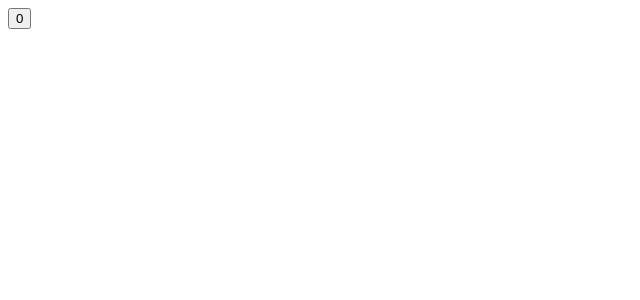
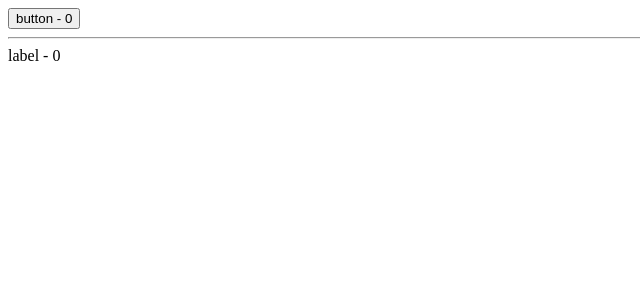
Before and after one commit to krzysieki/react-fun, a React app: page / in a window 1280 px wide. Shown: the top 300 px of the page, without its empty margins (0-640 px from the left). Built offline with nearby package versions, Linux system fonts and the light colour scheme.

Commit message:
Higher order components

```diff
--- a/App.js
+++ b/App.js
@@ -1,43 +1,63 @@
 import React from 'react';
 import ReactDOM from 'react-dom';
 
-class App extends React.Component {
+const HOC = (InnerComponent) => class extends React.Component {
 
   constructor() {
     super();
-    this.state = {increasing: false};
+    this.state = {count: 0}
   }
 
   update() {
-    ReactDOM.render(
-      <App val={this.props.val + 1} />,
-      document.getElementById('root')
+    this.setState({count: this.state.count + 1})
+  }
+
+  componentWillMount() {
+    console.log('will mount');
+  }
+
+  render() {
+    return (
+      <InnerComponent
+        {...this.props}
+        {...this.state}
+        update={this.update.bind(this)}
+      />
+    );
+  }
+}
+
+class App extends React.Component {
+
+  render() {
+    return (
+        <div>
+          <Button>button</Button>
+          <hr />
+          <LabelHOC>label</LabelHOC>
+        </div>
     );
   }
 
-  componentWillReceiveProps(nextProps) {
-    this.setState({increasing: nextProps.val > this.props.val});
-  }
+}
 
-  shouldComponentUpdate(nextProps, nextState) {
-    return nextProps.val % 5 === 0;
+const Button = HOC((props) =>
+ <button onClick={props.update}>{props.children} - {props.count}</button>
+);
+
+class Label extends React.Component {
+  componentWillMount() {
+    console.log('label will mount');
   }
 
   render() {
-    console.log(this.state.increasing);
     return (
-        <button onClick={this.update.bind(this)}>
-         {this.props.val}
-        </button>
-    );
-  }
-
-  componentDidUpdate(prevProps, prevState) {
-    console.log(`prevProps: ${prevProps.val}`);
-
+      <label onMouseMove={this.props.update}>{this.props.children} - {this.props.count}</label>
+    )
   }
 }
 
-App.defaultProps = {val: 0};
+const LabelHOC = HOC(Label);
+
 
 export default App;
```
